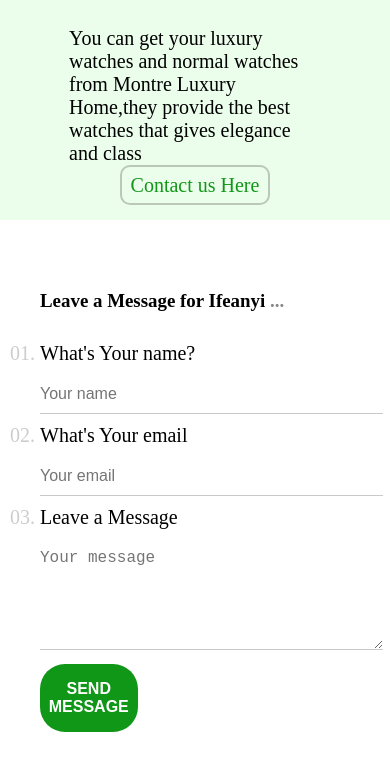
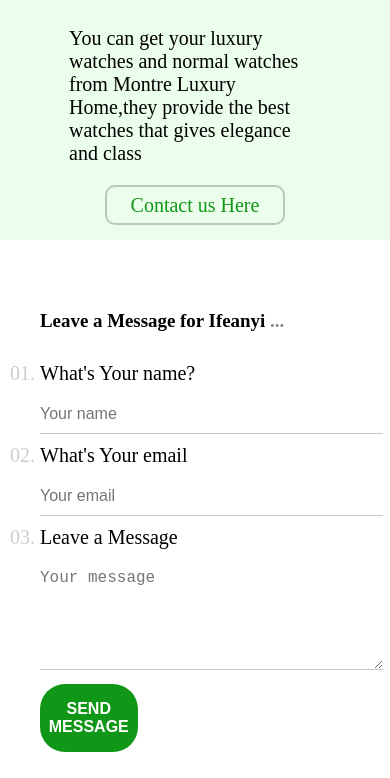
Before and after one commit to k-e-e-m-u-n/Montreclient, a plain HTML site: page index.html in a window 390 px wide. Shown: the part 3177-3955 px from the top of the page. Drawn offline with Linux system fonts and the light colour scheme.

```diff
--- a/css/style.css
+++ b/css/style.css
@@ -275,8 +275,9 @@ nav a:hover {
   .click-btn {
     color: #119717;
     border: 2px solid rgba(0, 0, 0, 0.211);
+    margin-top: 2rem;
     text-decoration: none;
-    width: 15rem;
+    width: 18rem;
     height: 4rem;
     border-radius: 1rem;
     cursor: pointer;
```
